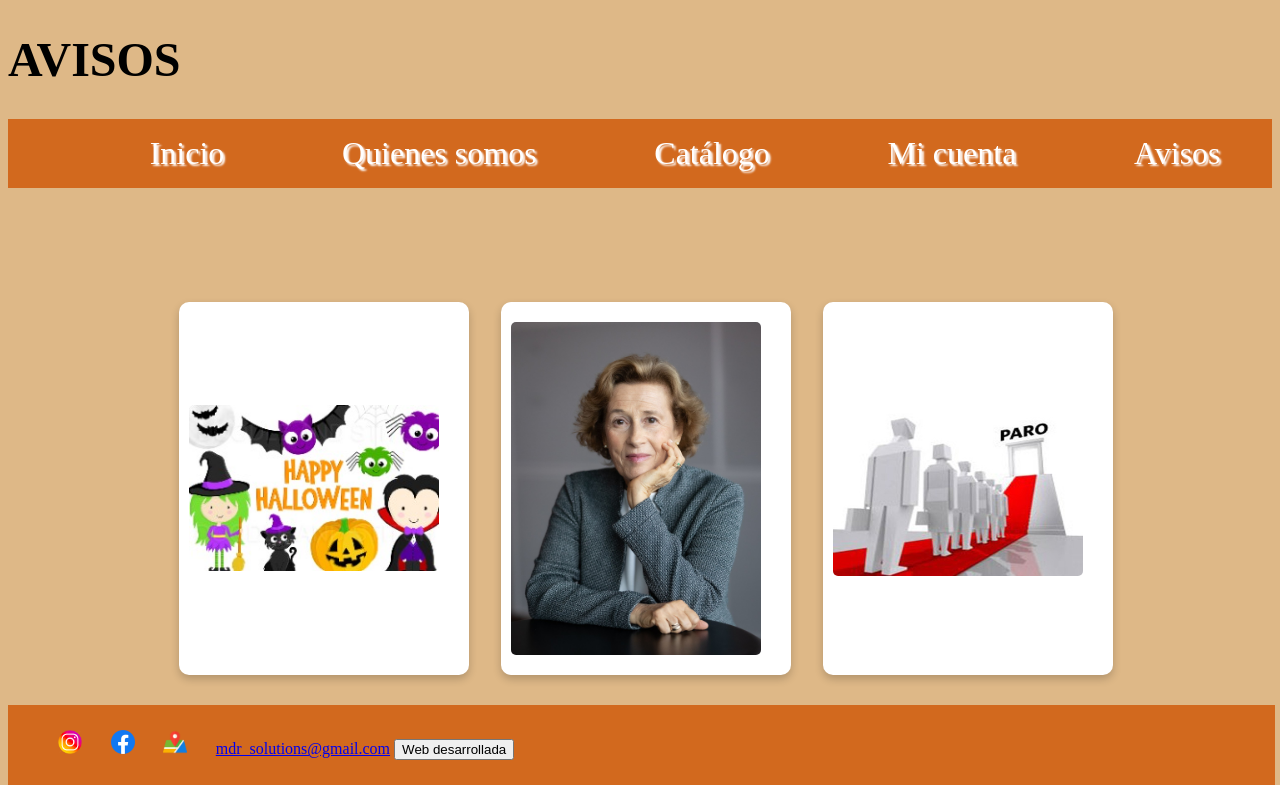
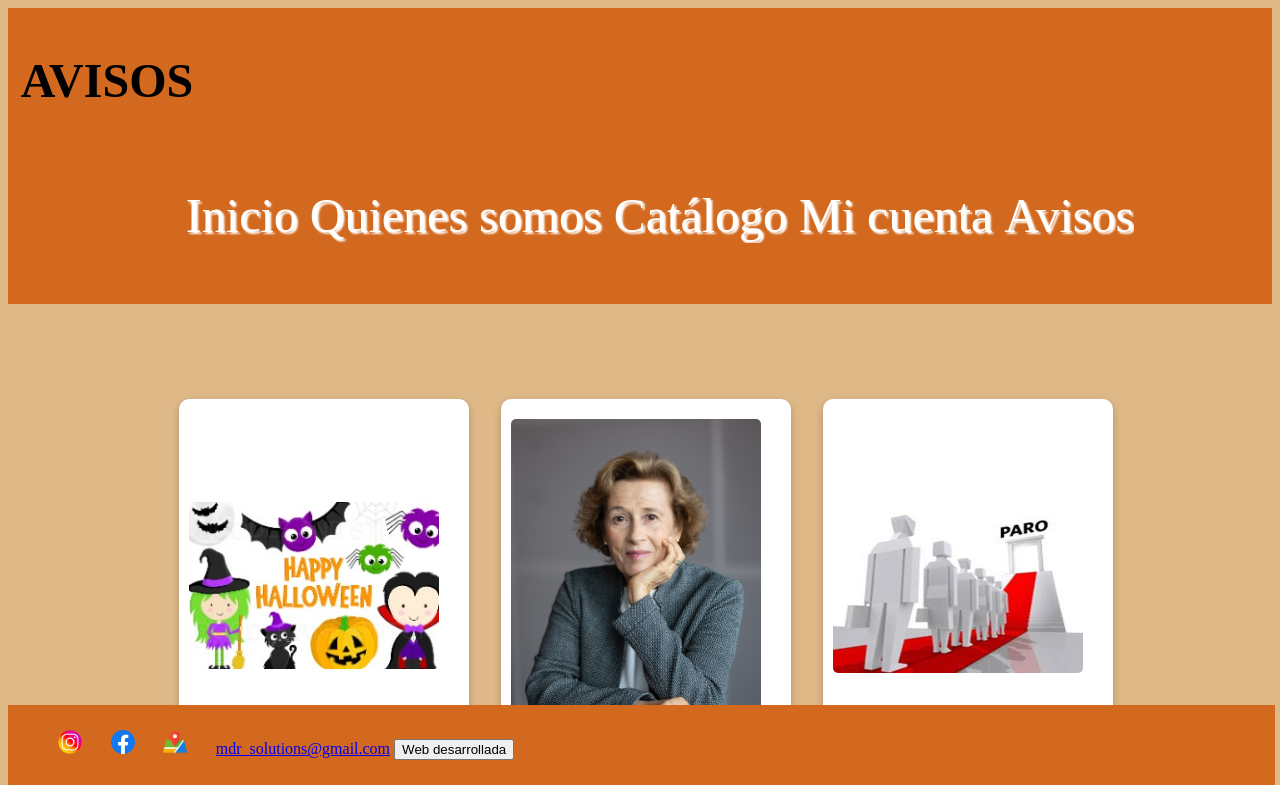
Before and after one commit to MDR-Solutions/biblioteca, a PHP site: page /avisos.html in a window 1280 px wide. Shown: the top 785 px of the page. Run offline with PHP 8.4, Linux system fonts and the light colour scheme.

Commit message:
Update avisos.css

```diff
--- a/avisos.css
+++ b/avisos.css
@@ -51,38 +51,46 @@ footer{
     margin-bottom: 14px;
 }
 
+header {
+    background-color: chocolate;
+    width: 98%; /*width de 98 debido a que padding por cada lado 1% en total 100%*/
+    margin: auto; /*auto para centrar*/
+    padding: 1%;
+    margin-bottom: 14px;
+}
+
 header h1 {
     color: black;
     font-size: 300%;
 }
 
-nav {
+nav{
     background-color: chocolate;
-    font-size: 200%;
+    font-size: 300%;
+    display: flex;
+    flex-direction: row;
+    flex-wrap:wrap;
+    justify-content: space-around;
 }
 
-nav a {
+nav a{
     color: white;
-    text-shadow: 2px 2px 2px;
+    text-shadow: 2px 2px 2px; /*Sombreado del texto*/
     text-decoration: none;
 }
 
-nav ul li {
-    display: inline;
+nav ul li{
+    display: inline; /*Juntarlos en una linea y no uno encima del otro*/
 }
 
 ul {
-    overflow: hidden;
+  overflow: hidden;
 }
 
-li {
-    float: left;
-    margin-left: 7%;
-    padding: 16px;
-}
 
-li a:hover {
-    background-color: black;
+
+li a:hover { /*hover=al pasar el ratón se visualiza una caja*/
+  background-color:black;
 }
 
 footer {
@@ -180,3 +188,20 @@ container {
 .rectangulo img {
     width: 100%; /* Hace que la imagen ocupe todo el ancho disponible */
     height: auto;
+}
+footer{
+    background-color: chocolate;
+    clear:both; /*Saltará a otra línea, no se ubica a la derecha*/
+    width:95%;
+    padding:2%;
+    position: fixed; /*Para dejarlo fijado en todo*/
+    bottom: 0%;
+}
+
+.ubi{
+    width: 2%;
+}
+
+.Etiquetas {
+    padding-left: 2%;
+}
```
